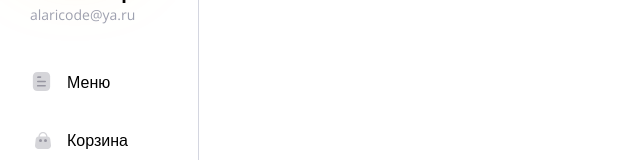
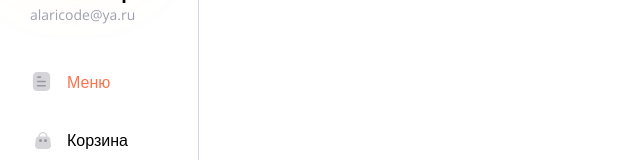
Before and after one commit to gribomen/ReactLearn, a React (Vite) app in the folder pizza-app/: page / in a window 1280 px wide. Shown: the part 167-327 px from the top of the page, without its empty margins (0-640 px from the left). Built offline with nearby package versions, Linux system fonts and the light colour scheme.

Commit message:
Изучил работу нового компонента NavLink

```diff
--- a/pizza-app/src/layout/Layout/Layout.tsx
+++ b/pizza-app/src/layout/Layout/Layout.tsx
@@ -1,16 +1,9 @@
-import { Link, Outlet, useLocation } from 'react-router-dom';
+import { NavLink, Outlet } from 'react-router-dom';
 import styles from './Layout.module.css';
 import Button from '../../components/Button/Button';
-import { useEffect } from 'react';
 import cn from 'classnames';
 
 export function Layout() {
-	const location = useLocation();
-
-	useEffect(() => {
-		console.log(location);
-	}, [location]);
-
 	return <div className={styles['layout']}>
 		<div className={styles['sidebar']}>
 			<div className={styles['user']}>
@@ -19,16 +12,18 @@
 				<div className={styles['email']}>alaricode@ya.ru</div>
 			</div>
 			<div className={styles['menu']}>
-				<Link to="/" className={styles['link']}>
+				<NavLink to="/" className={({ isActive }) => cn(styles['link'], {
+					[styles['active']]: isActive
+				})}>
 					<img src="/menu-icon.svg" alt="Иконка меню" />
 					Меню
-				</Link>
-				<Link to="/cart" className={cn(styles['link'], {
-					[styles['active']]: location.pathname == '/cart'
+				</NavLink>
+				<NavLink to="/cart" className={({ isActive }) => cn(styles['link'], {
+					[styles['active']]: isActive
 				})}>
 					<img src="/cart-icon.svg" alt="Иконка корзины" />
 					Корзина
-				</Link>
+				</NavLink>
 			</div>
 			<Button className={styles['exit']}>
 				<img src="/exit-icon.svg" alt="Иконка выхода" />
```
